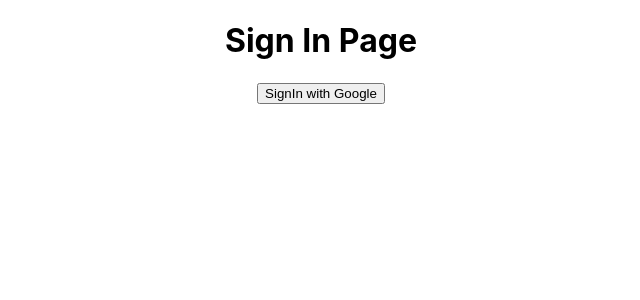
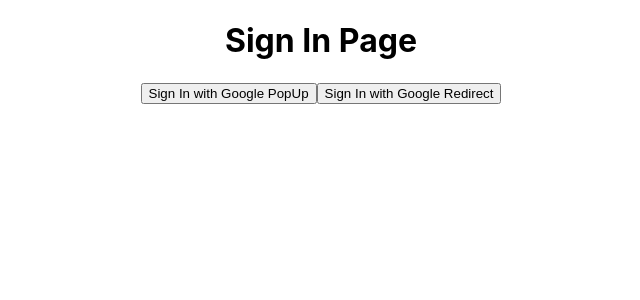
Before and after one commit to musulton/react-firebase, a React (Create React App) app: page / in a window 1280 px wide. Shown: the top 300 px of the page, without its empty margins (319-959 px from the left). Built offline with nearby package versions, Linux system fonts and the light colour scheme.

Commit message:
Create user document use google redirect

```diff
--- a/src/App.js
+++ b/src/App.js
@@ -1,21 +1,43 @@
 import {
+  auth,
   createUserDocumentFromAuth,
-  signInWithGooglePopup
+  signInWithGooglePopup,
+  signInWithGoogleRedirect
 } from './utils/firebase.app'
 
 import './App.css';
+import { useEffect } from 'react';
+import { getRedirectResult } from 'firebase/auth';
 
 function App() {
-  const logGoogleUser =  async () => {
+  const onGooglePopupUserClick =  async () => {
     const {user} = await signInWithGooglePopup()
     createUserDocumentFromAuth(user)
   }
 
+  const onGoogleRedirectUserClick =  async () => {
+    await signInWithGoogleRedirect()
+  }
+
+  useEffect(() => {
+    const onCreateUser = async () => {
+      const res = await getRedirectResult(auth)
+
+      if (res) {
+        createUserDocumentFromAuth(res.user)
+      }
+    }
+    onCreateUser()
+  }, [])
+
   return (
     <div className="App">
       <h1>Sign In Page</h1>
-      <button onClick={logGoogleUser}>
-        SignIn with Google
+      <button onClick={onGooglePopupUserClick}>
+        Sign In with Google PopUp
+      </button>
+      <button onClick={onGoogleRedirectUserClick}>
+        Sign In with Google Redirect
       </button>
     </div>
   );
--- a/src/utils/firebase.app.js
+++ b/src/utils/firebase.app.js
@@ -1,6 +1,6 @@
 import { initializeApp } from "firebase/app";
 import { getAnalytics } from "firebase/analytics";
-import { getAuth, GoogleAuthProvider, signInWithPopup } from "firebase/auth";
+import { getAuth, GoogleAuthProvider, signInWithPopup, signInWithRedirect } from "firebase/auth";
 import { doc, getDoc, getFirestore, setDoc } from "firebase/firestore";
 
 const firebaseConfig = {
@@ -17,15 +17,16 @@
 export const app = initializeApp(firebaseConfig);
 export const analytics = getAnalytics(app);
 
-const provider = new GoogleAuthProvider()
+const googleProvider = new GoogleAuthProvider()
 
 // Force users to choose a google account
-provider.setCustomParameters({
+googleProvider.setCustomParameters({
   prompt: 'select_account'
 })
 
 export const auth = getAuth()
-export const signInWithGooglePopup = () => signInWithPopup(auth, provider)
+export const signInWithGooglePopup = () => signInWithPopup(auth, googleProvider)
+export const signInWithGoogleRedirect = () => signInWithRedirect(auth, googleProvider)
 
 export const db = getFirestore()
 export const createUserDocumentFromAuth = async (userAuth) => {
```
